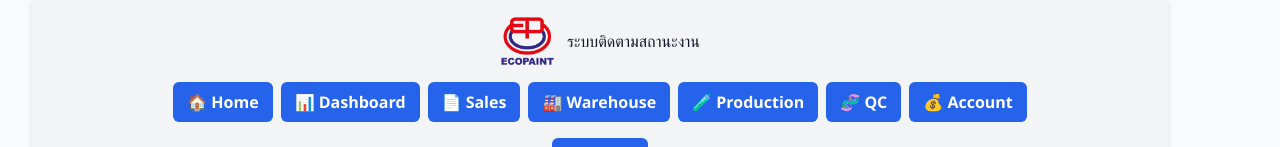
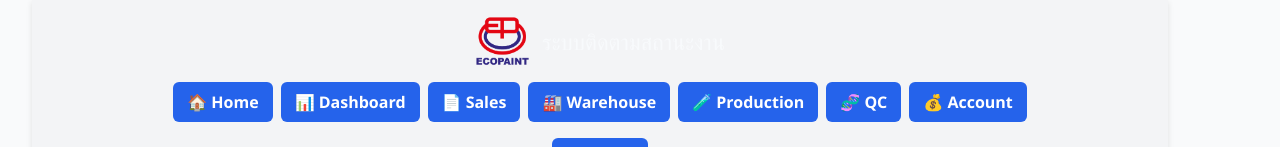
Before and after one commit to AnuGee/ep-production-tracker-v2, a React (Vite) app: page / in a window 1280 px wide. Shown: the top 147 px of the page. Built offline with nearby package versions, Linux system fonts and the light colour scheme; no server answers; the database is empty.

Commit message:
Update Header.css

```diff
--- a/src/components/Header.css
+++ b/src/components/Header.css
@@ -25,3 +25,14 @@
   cursor: pointer;
   font-weight: bold;
 }
+
+/* Light Mode */
+.header-title {
+  font-size: 22px;
+  color: #1f2937;
+}
+
+/* Dark Mode */
+body.dark-mode .header-title {
+  color: #f8fafc;
+}
```
